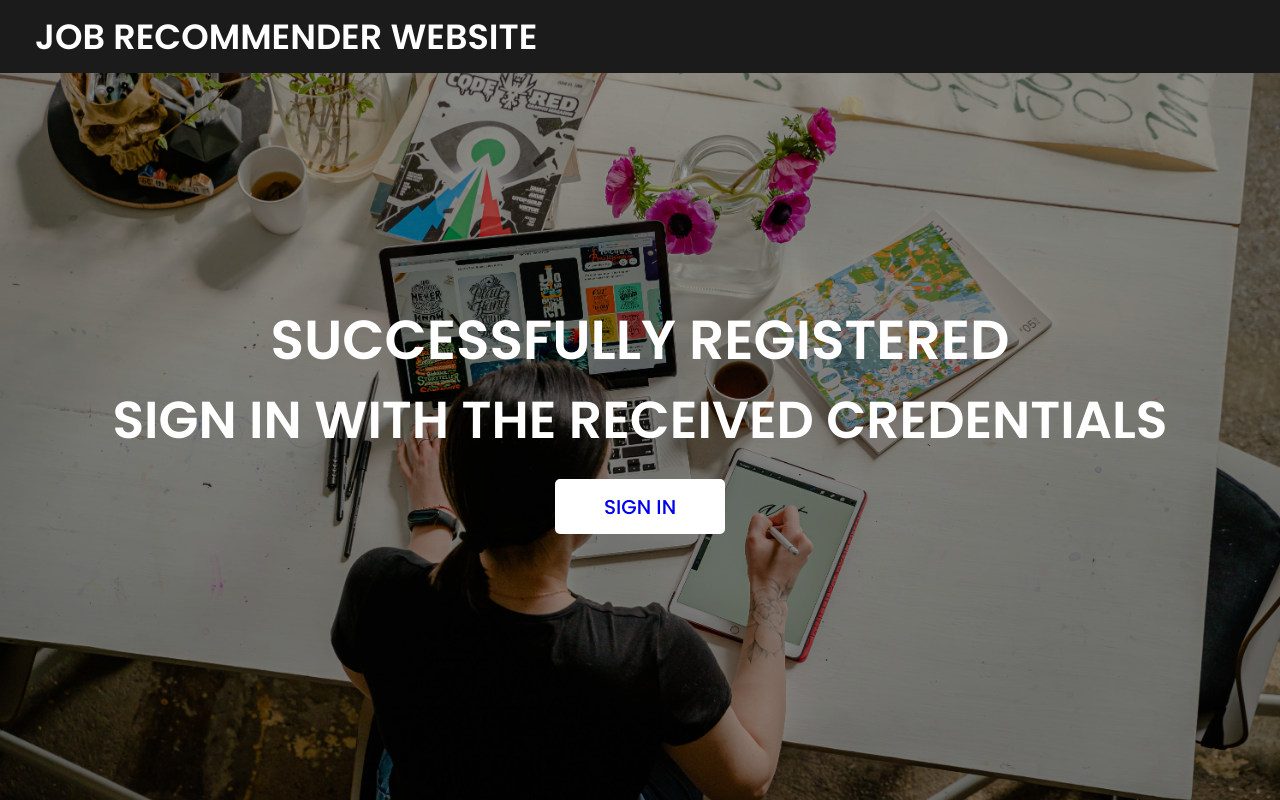
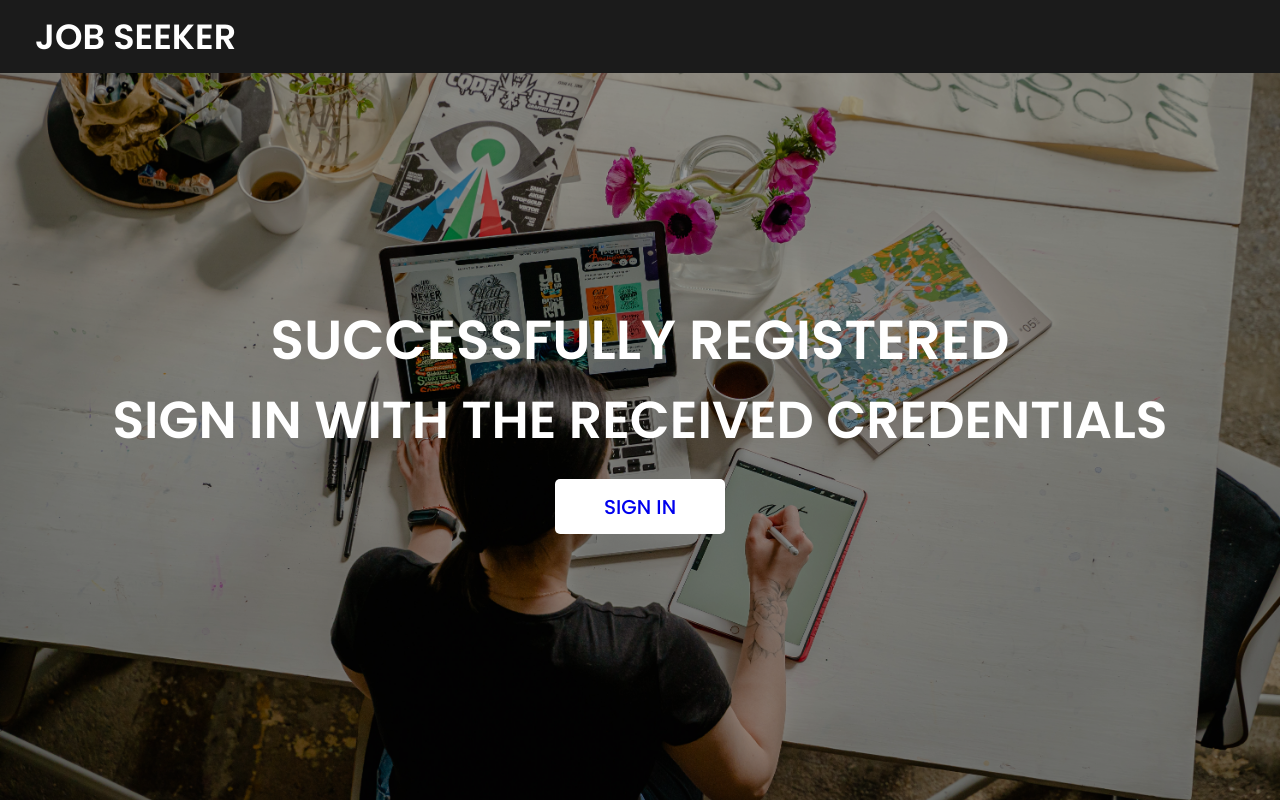
Before and after one commit to IBM-EPBL/IBM-Project-37165-1664356938, a Flask app: template Project Devolopment/Sprint 3/templates/welcome.html in a window 1280 px wide. Run offline with Flask 2, Linux system fonts and the light colour scheme; the template is opened without the code that fills it, so the values that code supplies are empty; some libraries are stand-ins or nearby versions.

Commit message:
Update welcome.html

```diff
--- a/Project Devolopment/Sprint 3/templates/welcome.html
+++ b/Project Devolopment/Sprint 3/templates/welcome.html
@@ -13,7 +13,7 @@
     <nav>
         <div class="menu">
             <div class="logo">
-                <a href="#"> JOB RECOMMENDER WEBSITE </a>
+                <a href="#"> JOB SEEKER </a>
             </div>
         </div>
     </nav>
```
